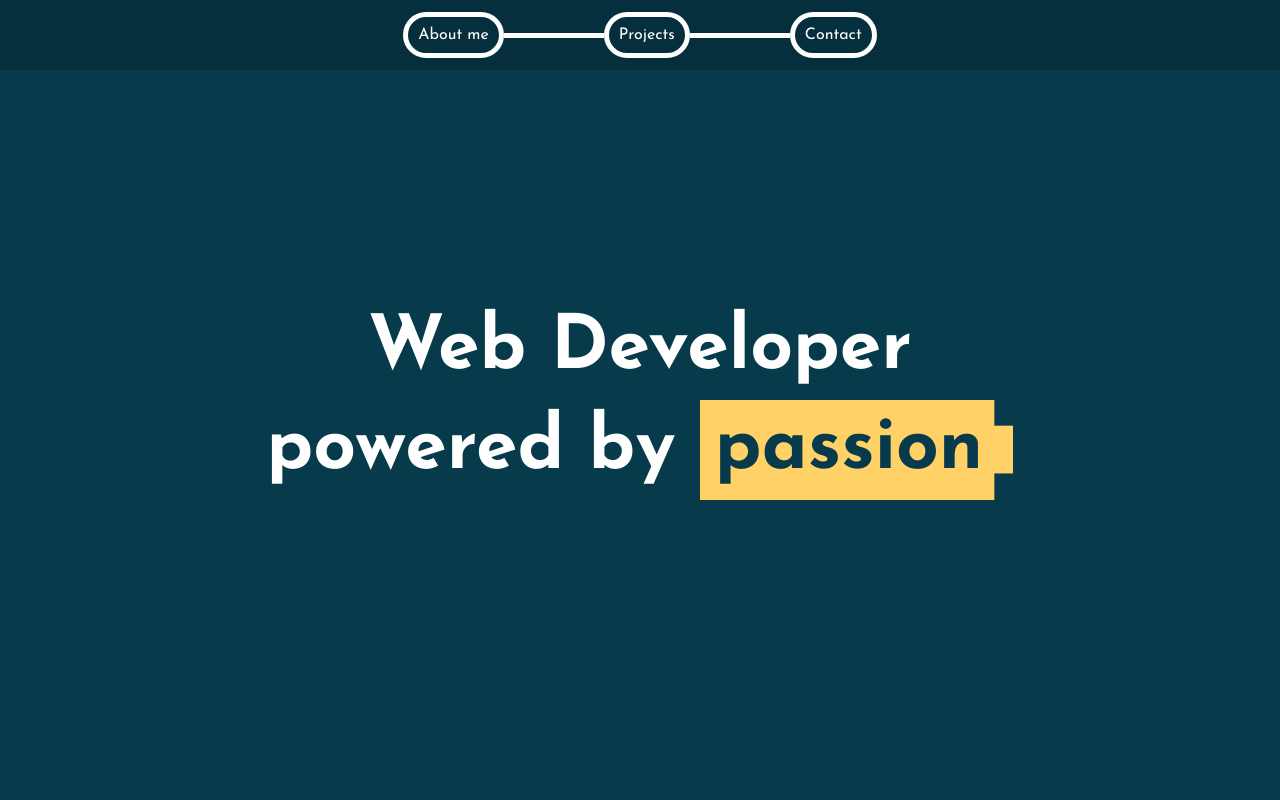
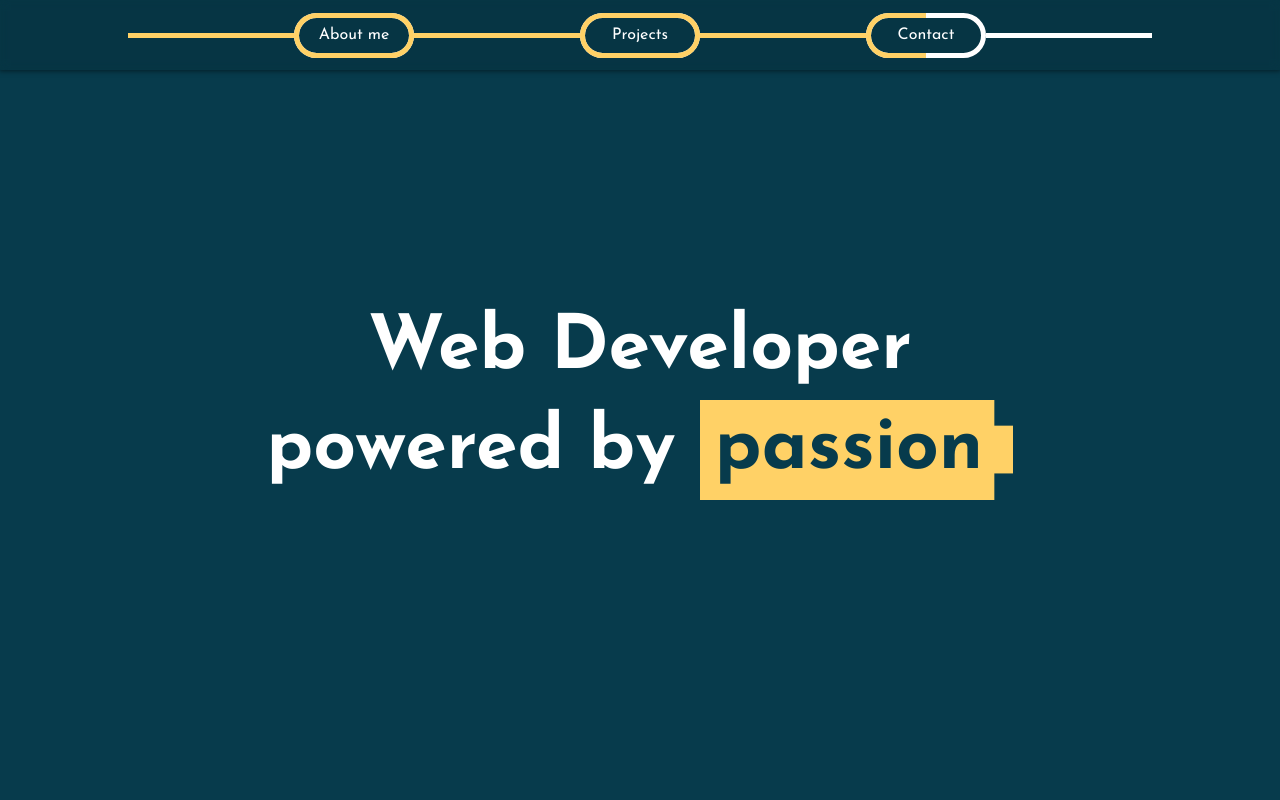
Before and after one commit to ShatterPlayer/portfolio, a React app: page / in a window 1280 px wide. Shown: the top 800 px of the page. Built offline with nearby package versions, Linux system fonts and the light colour scheme.

Commit message:
Finished navigation overall appearance

```diff
--- a/src/components/Navigation.tsx
+++ b/src/components/Navigation.tsx
@@ -1,5 +1,5 @@
 import React from 'react'
-import styled from 'styled-components'
+import styled, { DefaultTheme } from 'styled-components'
 
 const Nav = styled.nav`
   display: flex;
@@ -8,40 +8,137 @@ const Nav = styled.nav`
   position: fixed;
   top: 0;
   left: 0;
-  background-color: rgb(0, 0, 0, 0.2);
   width: 100%;
   height: 70px;
   z-index: 99;
+  backdrop-filter: blur(5px);
+  background-color: rgba(0, 0, 0, 0.1);
+  box-shadow: 0 0 5px 1px rgba(0, 0, 0, 0.5);
+`
+const MenuContainer = styled.div`
+  position: relative;
 `
 
-const List = styled.ul`
+const menuItemWidth = 120
+
+const Menu = styled.ul<MenuProps>`
   list-style: none;
   display: flex;
   align-items: center;
+  width: 80vw;
+
+  ${({ borderhidden, theme, bordercolor }) =>
+    `
+    & ${MenuItem},
+    & ${MenuItemsJoin} {
+      border-color: ${
+        borderhidden ? 'transparent' : theme.colors[bordercolor ?? 'light']
+      };
+    }
+  `}
 `
 
-const ListItem = styled.li`
-  padding: 10px;
-  border: 5px solid white;
-  border-radius: 30px;
+const MenuOutline = styled(Menu)<MenuProps>`
+  position: absolute;
+  top: 0;
+  left: 0;
+  z-index: -2;
 `
 
-const ListItemsJoin = styled.li`
-  width: 100px;
+const MenuItem = styled.a`
+  width: ${menuItemWidth}px;
+  height: 45px;
+  display: flex;
+  align-items: center;
+  justify-content: center;
+  border: 5px solid ${({ theme }) => theme.colors.light};
+  border-radius: 30px;
+  cursor: pointer;
+  text-decoration: none;
+  color: inherit;
+`
+
+const MenuItemsJoin = styled.li`
+  width: calc((100% - 3 * ${menuItemWidth}px) / 4);
   height: 5px;
-  border-bottom: 5px solid white;
+  border-bottom: 5px solid ${({ theme }) => theme.colors.light};
 `
+
+const ProgressOutline = styled.div`
+  position: absolute;
+  top: 0;
+  left: 0;
+  overflow: hidden;
+  height: 100%;
+  width: calc(50% + ${menuItemWidth}px + (100% - 3 * ${menuItemWidth}px) / 4);
+  z-index: -1;
+
+  & ${Menu} {
+    position: absolute;
+    top: 0;
+    left: 0;
+  }
+`
+
+interface MenuProps {
+  bordercolor?: keyof DefaultTheme['colors']
+  borderhidden?: boolean
+}
 
 function Navigation() {
   return (
     <Nav>
-      <List>
-        <ListItem>About me</ListItem>
-        <ListItemsJoin />
-        <ListItem>Projects</ListItem>
-        <ListItemsJoin />
-        <ListItem>Contact</ListItem>
-      </List>
+      <MenuContainer>
+        <Menu borderhidden>
+          <MenuItemsJoin />
+          <li>
+            <MenuItem href="#">About me</MenuItem>
+          </li>
+          <MenuItemsJoin />
+          <li>
+            <MenuItem href="#">Projects</MenuItem>
+          </li>
+          <MenuItemsJoin />
+          <li>
+            <MenuItem href="#">Contact</MenuItem>
+          </li>
+          <MenuItemsJoin />
+        </Menu>
+
+        <MenuOutline bordercolor="light">
+          <MenuItemsJoin />
+          <li>
+            <MenuItem as="span" />
+          </li>
+          <MenuItemsJoin />
+          <li>
+            <MenuItem as="span" />
+          </li>
+          <MenuItemsJoin />
+          <li>
+            <MenuItem as="span" />
+          </li>
+          <MenuItemsJoin />
+        </MenuOutline>
+
+        <ProgressOutline>
+          <Menu bordercolor="yellow">
+            <MenuItemsJoin />
+            <li>
+              <MenuItem as="span" />
+            </li>
+            <MenuItemsJoin />
+            <li>
+              <MenuItem as="span" />
+            </li>
+            <MenuItemsJoin />
+            <li>
+              <MenuItem as="span" />
+            </li>
+            <MenuItemsJoin />
+          </Menu>
+        </ProgressOutline>
+      </MenuContainer>
     </Nav>
   )
 }
```
